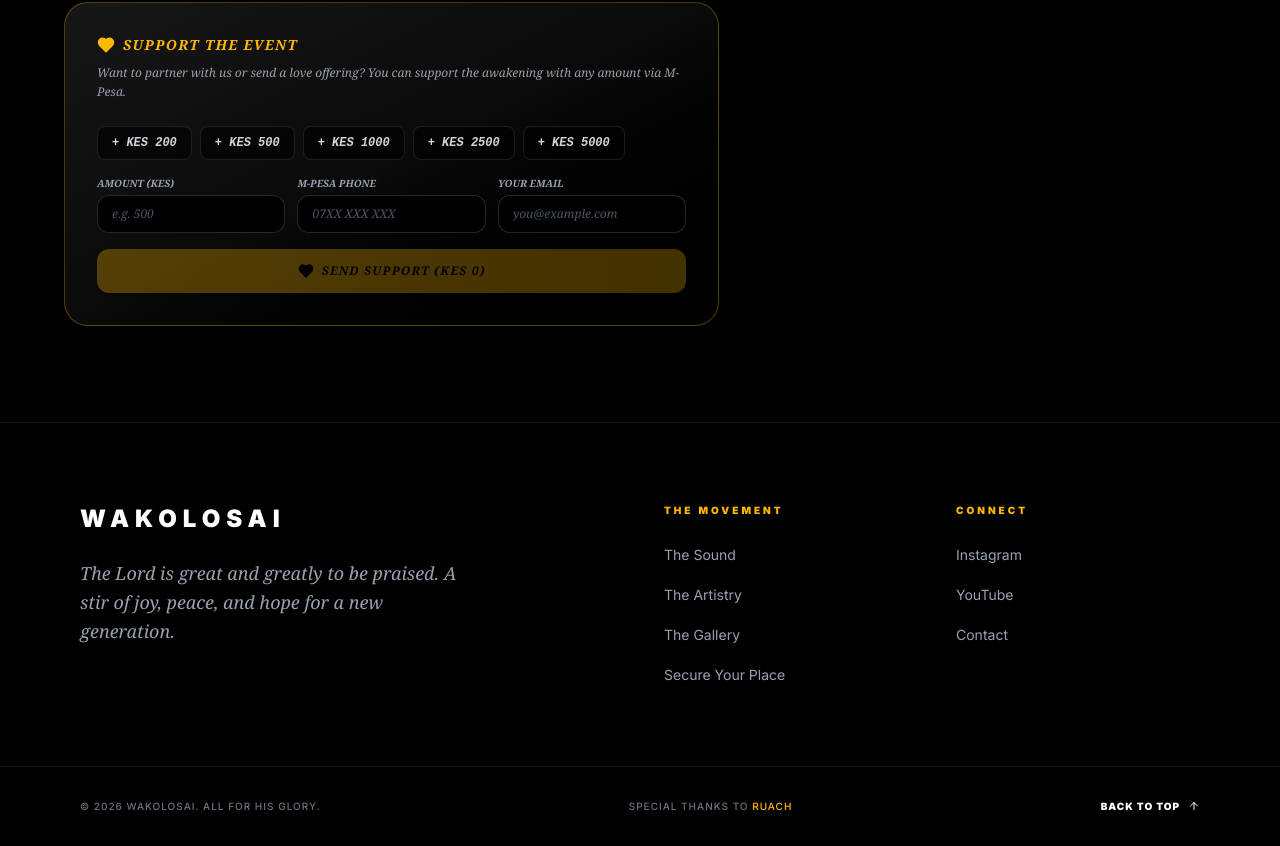
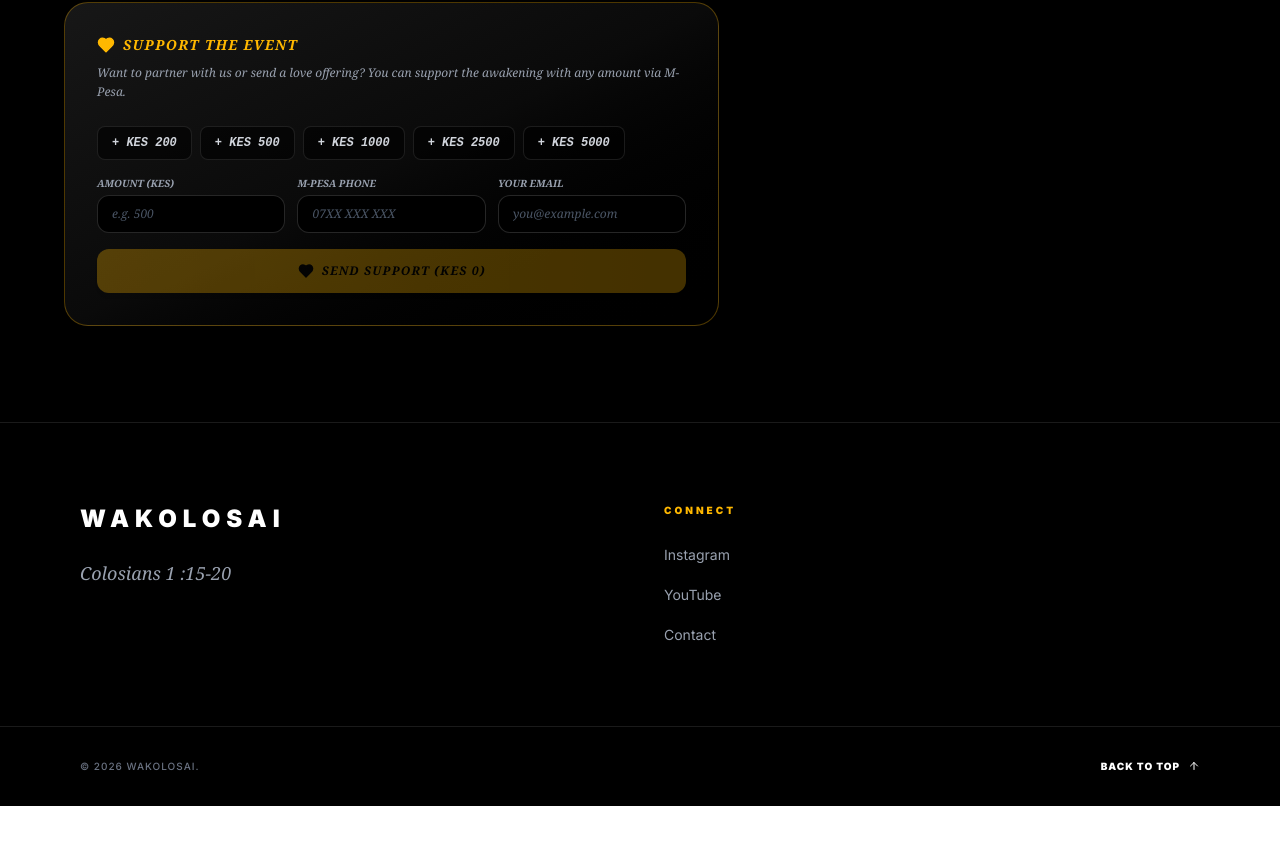
Before and after one commit to odera2004/Wakolosai, a Next.js app in the folder Frontend/: page / in a window 1280 px wide. Shown: the part 3724-4570 px from the top of the page. After the commit the page ends 4530 px from the top, so only its background shows below. Built offline with nearby package versions, Linux system fonts and the light colour scheme; no server answers.

Commit message:
Refactor footer section and update text content
Removed movement links section and updated footer text.

```diff
--- a/Frontend/components/sections/footer-section.tsx
+++ b/Frontend/components/sections/footer-section.tsx
@@ -4,15 +4,10 @@ import Link from "next/link";
 import { ArrowUp } from "lucide-react";
 
 const footerLinks = {
-  movement: [
-    { label: "The Sound", href: "#about" },
-    { label: "The Artistry", href: "#lineup" },
-    { label: "The Gallery", href: "#gallery" },
-    { label: "Secure Your Place", href: "#tickets-section" },
-  ],
+
   connect: [
     { label: "Instagram", href: "https://instagram.com" },
-    { label: "YouTube", href: "https://youtube.com" },
+    { label: "YouTube", href: "https://www.youtube.com/@billwanjala" },
     { label: "Contact", href: "mailto:info@wakolosai.com" },
   ],
 };
@@ -30,26 +25,12 @@ export function FooterSection() {
               WAKOLOSAI
             </Link>
             <p className="mt-6 max-w-sm font-serif italic text-lg leading-relaxed text-gray-400">
-              The Lord is great and greatly to be praised. A stir of joy, peace, and hope for a new generation.
+              Colosians 1 :15-20
             </p>
           </div>
 
           {/* The Movement Links */}
-          <div>
-            <h4 className="mb-6 text-[10px] font-black uppercase tracking-[0.3em] text-[#FFB800]">The Movement</h4>
-            <ul className="space-y-4">
-              {footerLinks.movement.map((link) => (
-                <li key={link.label}>
-                  <Link
-                    href={link.href}
-                    className="text-sm text-gray-400 transition-all duration-200 hover:text-white hover:pl-1.5 inline-block"
-                  >
-                    {link.label}
-                  </Link>
-                </li>
-              ))}
-            </ul>
-          </div>
+
 
           {/* Social / Connect */}
           <div>
@@ -77,13 +58,10 @@ export function FooterSection() {
         <div className="flex flex-col items-center justify-between gap-6 md:flex-row">
           {/* Trademark Info */}
           <p className="text-[10px] uppercase tracking-widest text-gray-500 font-medium">
-            © 2026 WAKOLOSAI. All for His Glory.
+            © 2026 WAKOLOSAI.
           </p>
 
           {/* Credit */}
-          <p className="text-[10px] uppercase tracking-widest text-gray-500 font-medium">
-            Special thanks to <span className="text-[#FFB800]">Ruach</span>
-          </p>
 
           {/* Minimalist Top Scroll */}
           <button
```
